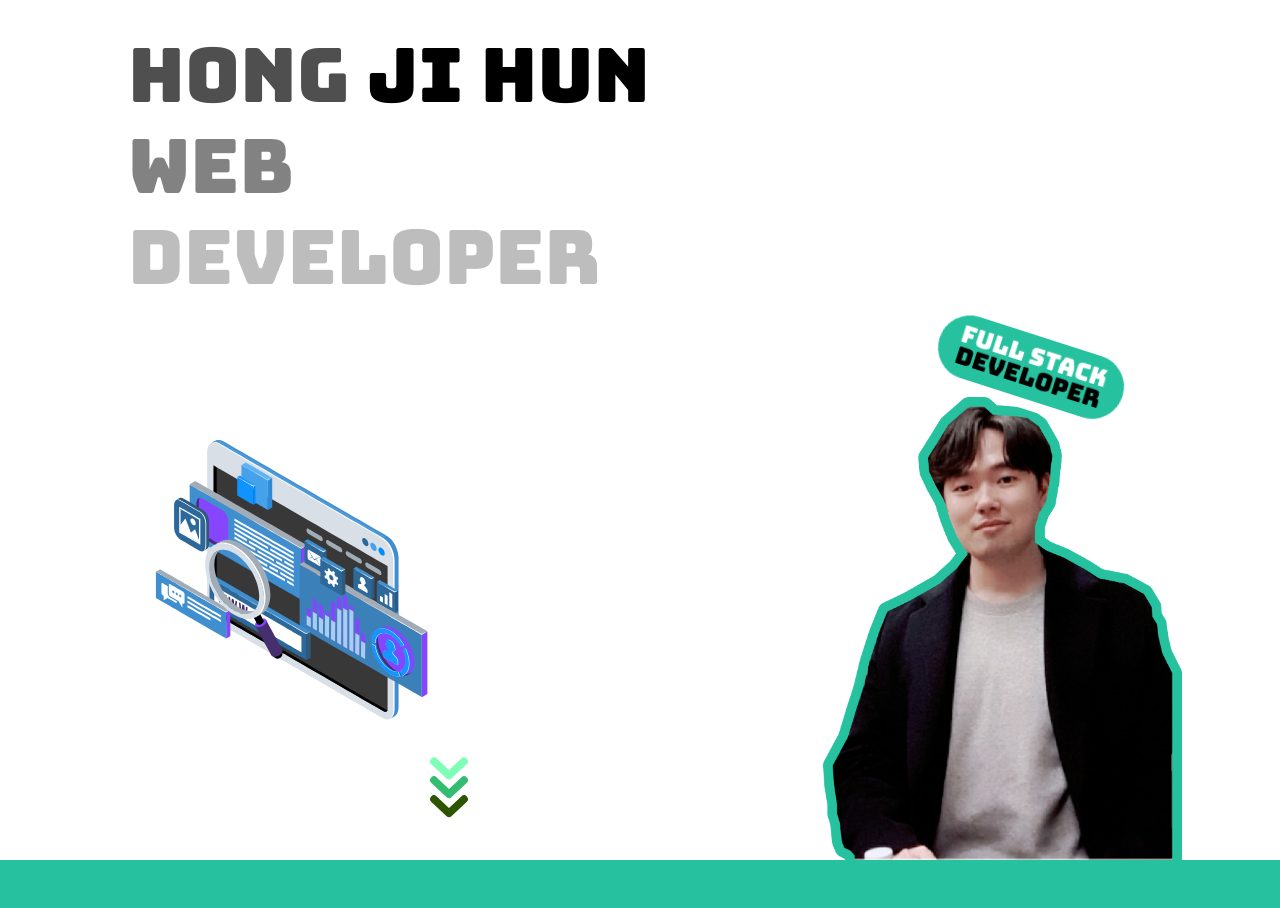
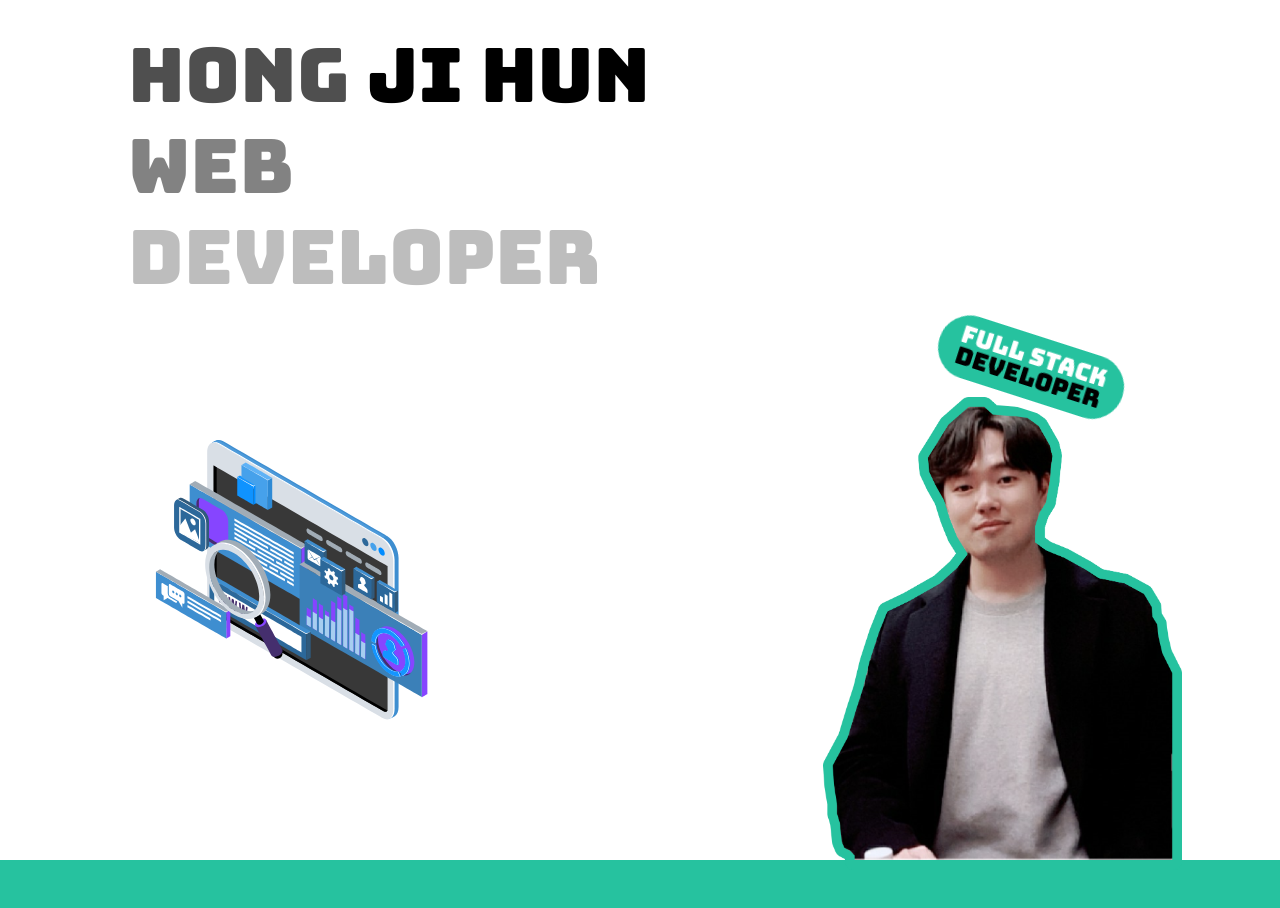
Before and after one commit to Stendhalsynd/portfolio, a React (Vite) app: page / in a window 1280 px wide. Shown: the top 908 px of the page. Built offline with nearby package versions, Linux system fonts and the light colour scheme.

Commit message:
fix: lottie remove

```diff
--- a/src/components/pages/Intro/Intro.tsx
+++ b/src/components/pages/Intro/Intro.tsx
@@ -132,7 +132,7 @@ const Intro: React.FC = () => {
         </Container>
       </Container>
 
-      <Lottie
+      {/* <Lottie
         loop
         animationData={arrowDownLottie}
         play
@@ -143,7 +143,7 @@ const Intro: React.FC = () => {
           top: iconTop,
           left: "calc(50% - 20vw)",
         }}
-      />
+      /> */}
     </Container>
   )
 }
```
